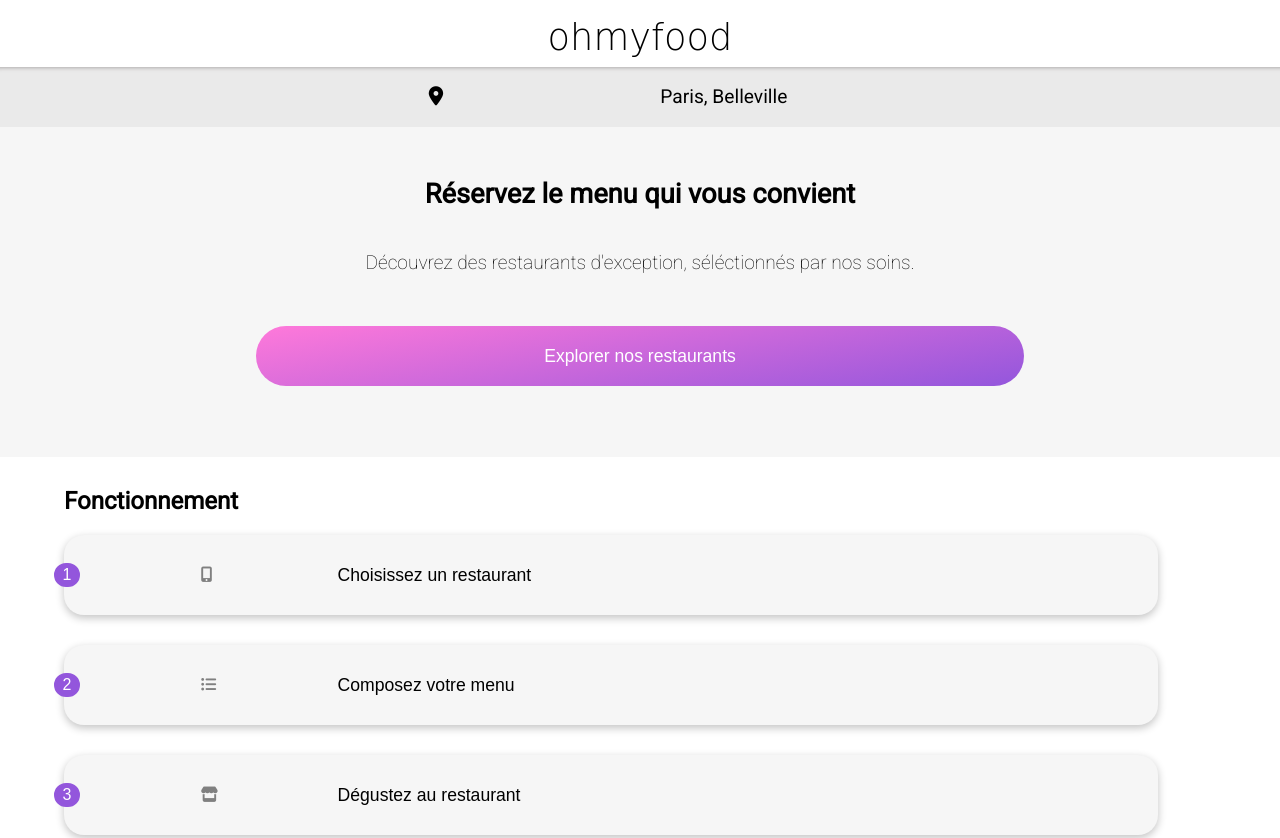
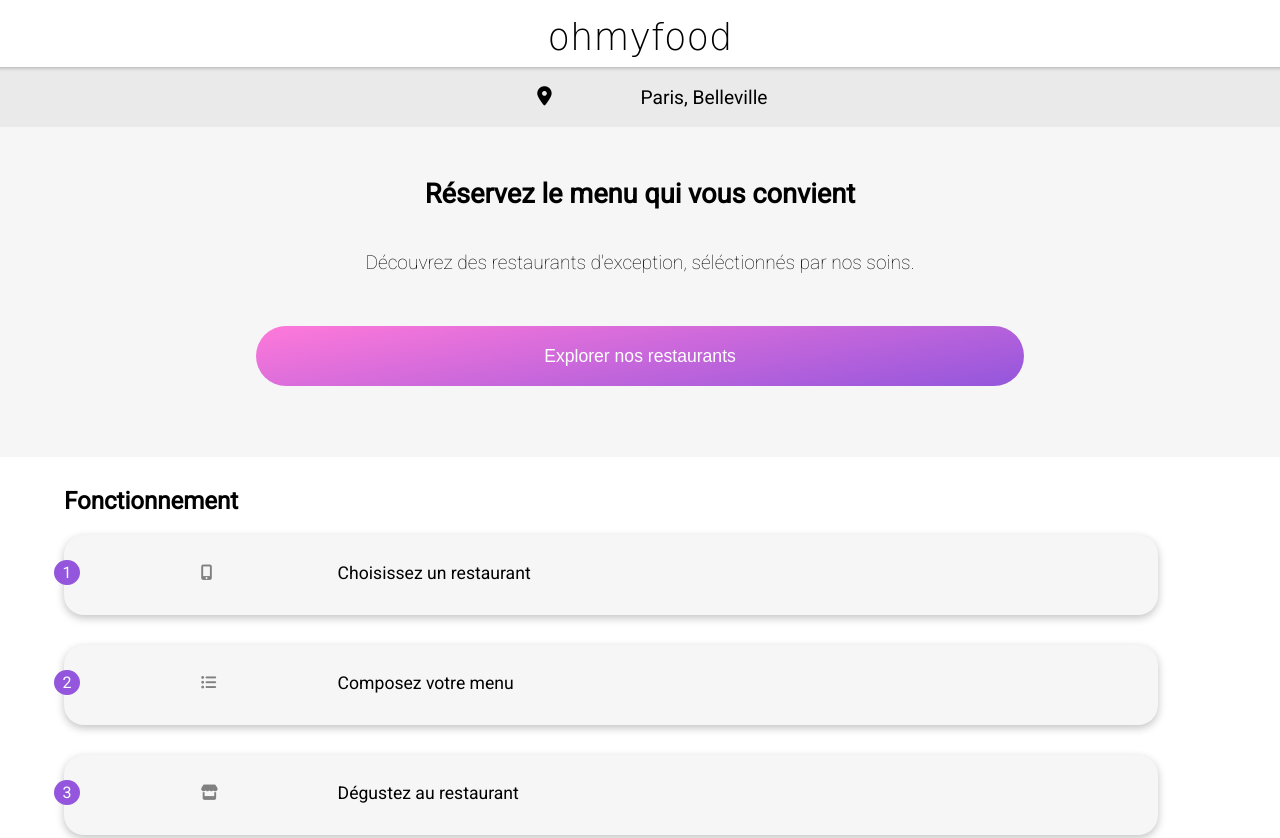
Before and after one commit to Jcellier/JordanCellier_3_05072021, a website: page index.html in a window 1280 px wide. Shown: the top 838 px of the page. Drawn offline with Linux system fonts and the light colour scheme; a web font is replaced by a local one.

Commit message:
Petits ajustements sur la page html

```diff
--- a/index.html
+++ b/index.html
@@ -14,7 +14,7 @@
     <header>
         <h1 class="header-logo__intro">ohmyfood</h1>
         <div class="header-localisation">
-            <i class="fas fa-map-marker-alt"><p>Paris, Belleville</p></i>
+            <i class="fas fa-map-marker-alt"></i><p>Paris, Belleville</p>
         </div>
         <div class="header-content">
             <h2 class="header-content__title">Réservez le menu qui vous convient</h2>
@@ -26,31 +26,31 @@
         <section class="fonctionnement">
             <h1 class="fonctionnement__title">Fonctionnement</h1>
             <div class="fonctionnement-box">
-                <button class="fonctionnement-box__btn">
+                <div class="fonctionnement-box__btn">
                     <div class="fonctionnement-box__content">
                         <p class="fonctionnement-box__content__number">1</p>
                         <i class="fas fa-mobile-alt fa-sm"></i>
                         <p>Choisissez un restaurant</p>
                     </div>
-                </button>
+                </div>
             </div>
             <div class="fonctionnement-box">
-                <button class="fonctionnement-box__btn">
+                <div class="fonctionnement-box__btn">
                     <div class="fonctionnement-box__content">
                         <p class="fonctionnement-box__content__number">2</p>
                         <i class="fas fa-list-ul fa-sm"></i>
                         <p>Composez votre menu</p>
                     </div>
-                </button>
+                </div>
             </div>
             <div class="fonctionnement-box">
-                <button class="fonctionnement-box__btn">
+                <div class="fonctionnement-box__btn">
                     <div class="fonctionnement-box__content">
                         <p class="fonctionnement-box__content__number">3</p>
                         <i class="fas fa-store fa-sm"></i>
                         <p>Dégustez au restaurant</p>
                     </div>
-                </button>
+                </div>
             </div>
         </section>
         <section class="restaurant">
@@ -88,7 +88,7 @@
         <p><a href="#"><i class="fas fa-utensils"></i> Proposer un restaurant</a></p>
         <p><a href="#"><i class="fas fa-hands-helping"></i> Devenir partenaire</a></p>
         <p><a href="#">Mentions légales</a></p>
-        <p><a href="#">Contact</a></p>
+        <p><a href="mailto:ohmyfood@gmail.com">Contact</a></p>
     </footer>
 </body>
 </html>
--- a/sass/layout/_header.scss
+++ b/sass/layout/_header.scss
@@ -18,13 +18,14 @@
     font-size: 1.2rem;
     box-shadow: 0 6px 5px -6px rgb(148, 144, 144) inset;
     & .fas {
-        width: 45%;
+        width: 5%;
         display: flex;
         justify-content: space-around;
         margin-right: 5%;
-        & p {
-            font-weight: 500;
-        }
+    }
+    & p {
+        font-family: $font-text;
+        font-weight: 400;
     }
 }
 
--- a/sass/pages/_accueil.scss
+++ b/sass/pages/_accueil.scss
@@ -15,7 +15,6 @@
             width: 90%;
             height: 80px;
             background-color: $color-bg-secondary;
-            border: none;
             border-radius: 20px;
             box-shadow: rgba(0, 0, 0, 0.24) 0px 3px 8px;
             &:hover{
@@ -32,6 +31,7 @@
             align-items: center;
             text-align: left;
             font-size: 1.1rem;
+            padding-top: 25px;
             &__number {
                 color: #fff;
                 border: $color-primary 3px solid;
```
Also changed, not shown: palette-goût.html (+1 -1 lines), css/style.css.
